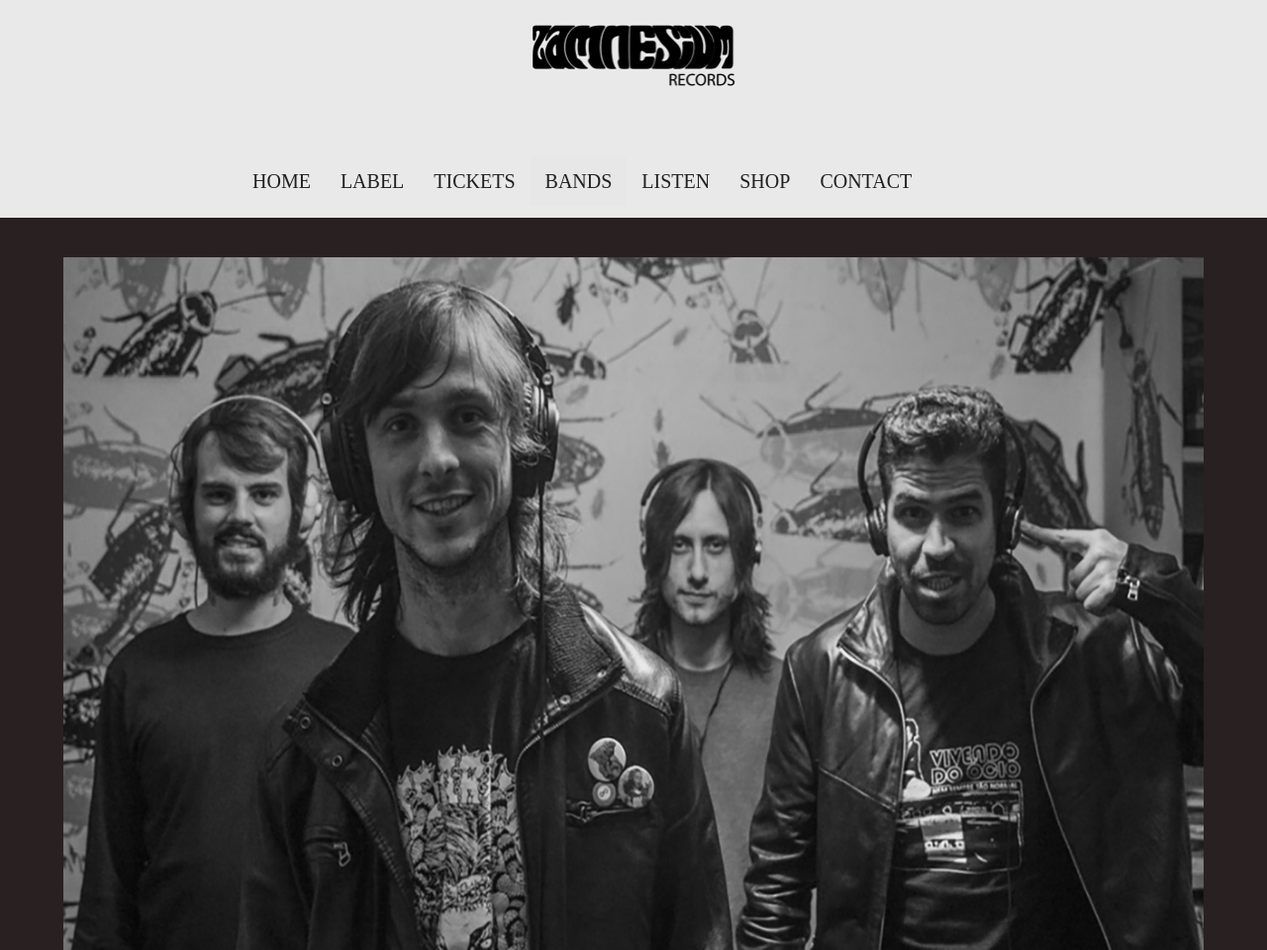
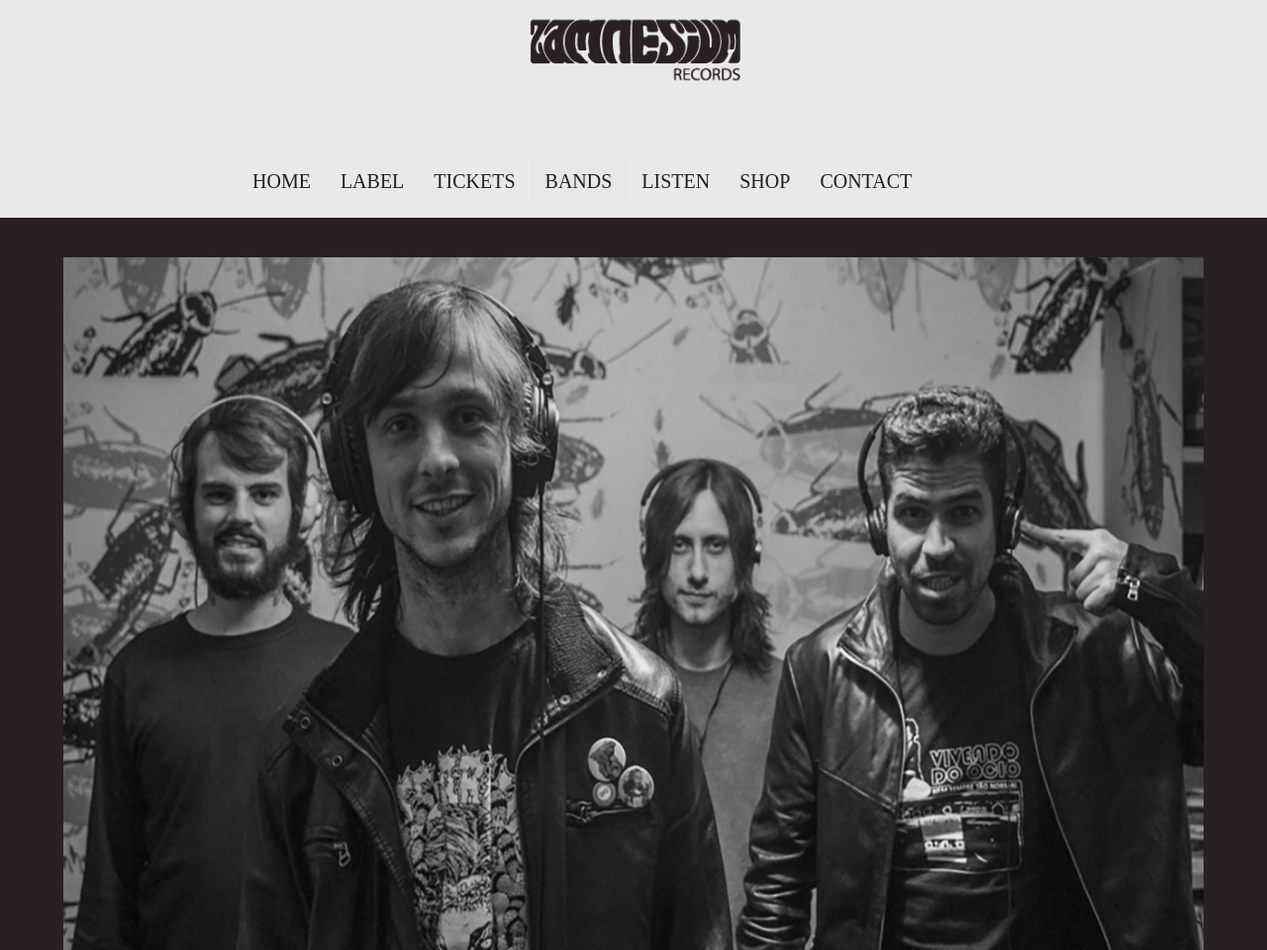
Before and after one commit to stiendreesen/site-zamnesium, a plain HTML site: page acidinfection.html in a window 1280 px wide. Shown: the top 960 px of the page at 99% size. Drawn offline with Linux system fonts and the light colour scheme.

Commit message:
logo in orde

```diff
--- a/acidinfection.html
+++ b/acidinfection.html
@@ -15,7 +15,7 @@
 <div class="achtergrondkleur container-fluid">
 <div>
 <div class="center">
-	<a class="navbar-brand" href="index.html"><img class="img-responsive" src="pictures/zam1.png"/></a>
+	<a class="navbar-brand" href="index.html"><img class="img-responsive" src="pictures/logo.PNG"/></a>
 	</div>
 </div>
 <nav class="navbar navbar-default">
```
Also changed, not shown: awaytohell.html (+1 -1 lines), beyondevil.html (+1 -1 lines), contact.html (+1 -1 lines), label.html (+1 -1 lines), listen.html (+1 -1 lines), shop.html (+1 -1 lines), tickets.html (+1 -1 lines), trippingdessert.html (+1 -1 lines).
